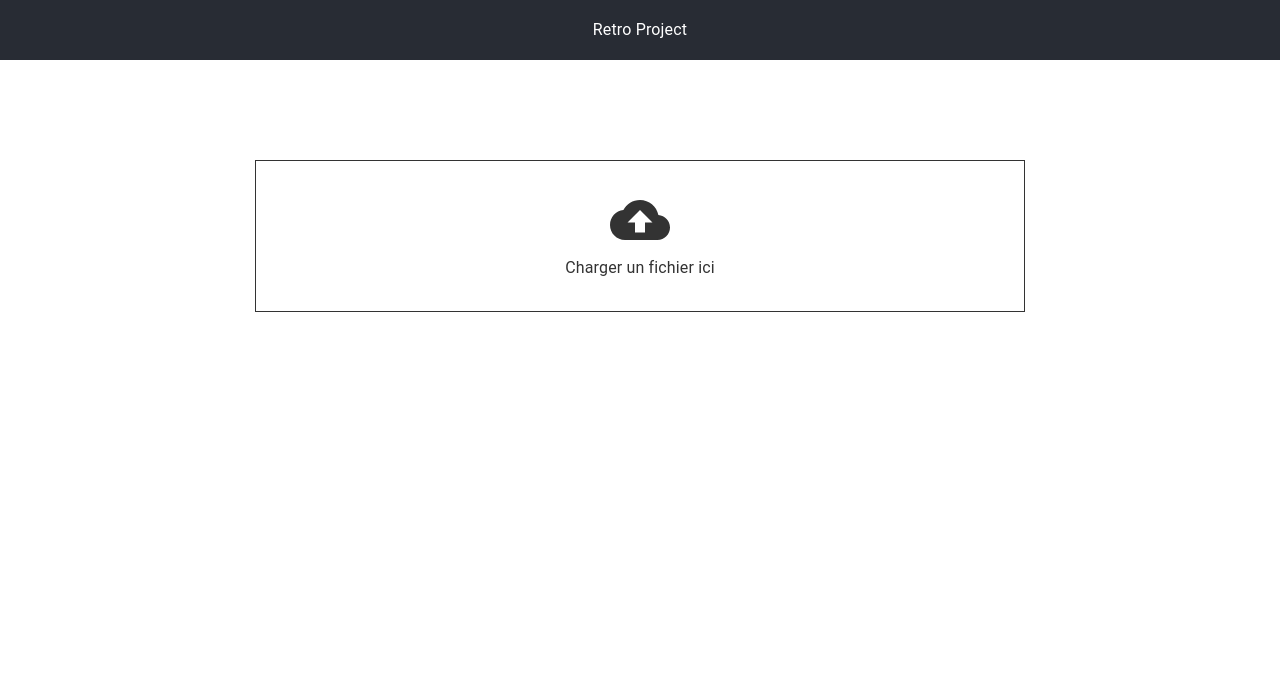
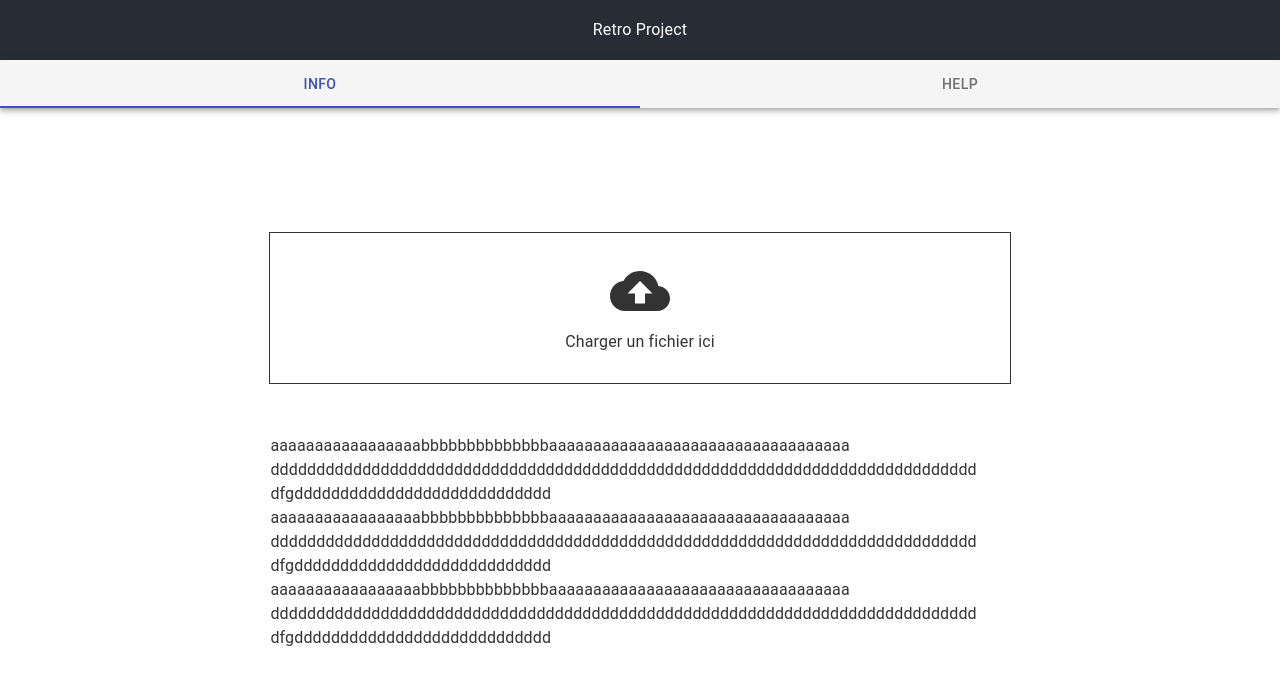
Before and after one commit to aminereal46/Uplaod, a React (Create React App) app: page / in a window 1280 px wide. Shown: the top 684 px of the page. Built offline with nearby package versions, Linux system fonts and the light colour scheme.

Commit message:
upload component

```diff
--- /dev/null
+++ b/src/Containers/Help.js
@@ -0,0 +1,46 @@
+import React, {useCallback, useEffect} from 'react'
+import {useDropzone} from 'react-dropzone'
+import {makeStyles} from "@material-ui/styles";
+import CloudUpload from '@material-ui/icons/CloudUpload';
+import Typography from '@material-ui/core/Typography';
+import request from "../Libs/request";
+
+const useStyles = makeStyles(theme => ({
+    container:{
+        width: '100%',
+        display: 'flex',
+        flexDirection: 'column',
+        alignItems: 'center',
+        marginTop: 100,
+    },
+    typo: {
+        width: '60%',
+    }
+}));
+
+export default function Help() {
+    const classes = useStyles();
+    const [data, setData] = React.useState('');
+
+    React.useEffect(async () => {
+        try {
+            const response = await request.get(`retro/help`);
+            setData(response.data ? response.data : '');
+        } catch {
+            console.log('error network');
+        }
+    }, []);
+
+    return (
+        <div className={classes.container}>
+            <Typography align="left" className={classes.typo}>
+                {data}
+                aaaaaaaaaaaaaaaaaaaaaaaaaaaaaaaaaaaaaa
+                aaaaaaaaaaaaaaaaaaaaaaaaaaaaaaaaaaaaaa
+                aaaaaaaaaaaaaaaaaaaaaaaaaaaaaaaaaaaaaa
+                aaaaaaaaaaaaaaaaaaaaaaaaaaaaaaaaaaaaaa
+                aaaaaaaaaaaaaaaaaaaaaaaaaaaaaaaaaaaaaa
+            </Typography>
+        </div>
+    );
+}
--- a/src/Containers/Home.js
+++ b/src/Containers/Home.js
@@ -1,65 +1,65 @@
 import React, {useCallback} from 'react'
-import {useDropzone} from 'react-dropzone'
-import {makeStyles} from "@material-ui/styles";
-import CloudUpload from '@material-ui/icons/CloudUpload';
+import AppBar from '@material-ui/core/AppBar';
 import Typography from '@material-ui/core/Typography';
-import request from "../Libs/request";
+import Tabs from '@material-ui/core/Tabs';
+import Box from '@material-ui/core/Box';
+import Tab from '@material-ui/core/Tab';
+import Info from './Info';
+import Help from './Help';
 
-const useStyles = makeStyles(theme => ({
-    container:{
-        width: '100%',
-        display: 'flex',
-        flexDirection: 'column',
-        alignItems: 'center',
-        marginTop: 100,
-    },
-    dropZone: {
-        width: '60%',
-        height: 150,
-        display: 'flex',
-        flexDirection: 'column',
-        alignItems: 'center',
-        justifyContent: 'center',
-        border: '1px solid',
-        marginBottom: 50,
-    },
-    typo: {
-        width: '60%',
-    }
-}));
-
-export default function MyDropzone() {
-    const classes = useStyles();
-    const [data, setData] = React.useState('');
-
-    const onDrop = useCallback(async (acceptedFiles) => {
-        let formData = new FormData();
-        formData.append('file', acceptedFiles[0]);
-        // Send files through formData
-        const response = await request.post(`retro/info`, formData,
-            {
-                headers: {
-                    'Content-Type': 'multipart/form-data'
-                }
-            });
-        setData(response.data);
-    }, []);
-    const {getRootProps, getInputProps} = useDropzone({onDrop})
+function TabPanel(props) {
+    const {children, value, index, ...other} = props;
 
     return (
-        <div className={classes.container}>
-            <div {...getRootProps()} className={classes.dropZone}>
-                <input {...getInputProps()} />
-                <div className={classes.upload}>
-                    <CloudUpload style={{fontSize: '60px'}}/>
-                    <Typography variant="subtitle1" align="center">
-                        Charger un fichier ici
-                    </Typography>
-                </div>
-            </div>
-            <Typography className={classes.typo}>
-                {data}
-            </Typography>
+        <Typography
+            component="div"
+            role="tabpanel"
+            hidden={value !== index}
+            id={`full-width-tabpanel-${index}`}
+            aria-labelledby={`full-width-tab-${index}`}
+            {...other}
+        >
+            {value === index && <Box p={3}>{children}</Box>}
+        </Typography>
+    );
+}
+
+
+function a11yProps(index) {
+    return {
+        id: `full-width-tab-${index}`,
+        'aria-controls': `full-width-tabpanel-${index}`,
+    };
+}
+
+export default function Home() {
+    const [value, setValue] = React.useState(0);
+
+    const handleChange = (event, newValue) => {
+        setValue(newValue);
+    };
+
+    return (
+        <div>
+            <AppBar  position="static" color="default">
+                <Tabs
+                    value={value}
+                    onChange={handleChange}
+                    indicatorColor="primary"
+                    textColor="primary"
+                    variant="fullWidth"
+                    aria-label="full width tabs example"
+                >
+                    <Tab label="Info" {...a11yProps(0)} />
+                    <Tab label="Help" {...a11yProps(1)} />
+                </Tabs>
+            </AppBar>
+            <TabPanel value={value} index={0}>
+                <Info/>
+            </TabPanel>
+            <TabPanel value={value} index={1}>
+                <Help/>
+            </TabPanel>
         </div>
     );
 }
--- /dev/null
+++ b/src/Containers/Info.js
@@ -0,0 +1,76 @@
+import React, {useCallback} from 'react'
+import {useDropzone} from 'react-dropzone'
+import {makeStyles} from "@material-ui/styles";
+import CloudUpload from '@material-ui/icons/CloudUpload';
+import Typography from '@material-ui/core/Typography';
+import request from "../Libs/request";
+
+const useStyles = makeStyles(theme => ({
+    container: {
+        width: '100%',
+        display: 'flex',
+        flexDirection: 'column',
+        alignItems: 'center',
+        marginTop: 100,
+    },
+    dropZone: {
+        width: '60%',
+        height: 150,
+        display: 'flex',
+        flexDirection: 'column',
+        alignItems: 'center',
+        justifyContent: 'center',
+        border: '1px solid',
+        marginBottom: 50,
+    },
+    typo: {
+        width: '60%',
+    }
+}));
+
+export default function MyDropzone() {
+    const classes = useStyles();
+    const [data, setData] = React.useState('');
+
+    const onDrop = useCallback(async (acceptedFiles) => {
+        let formData = new FormData();
+        formData.append('file', acceptedFiles[0]);
+        // Send files through formData
+        try {
+            const response = await request.post(`retro/info`, formData,
+                {
+                    headers: {
+                        'Content-Type': 'multipart/form-data'
+                    }
+                });
+            setData(response.data);
+        } catch {
+            console.log('error network');
+        }
+    }, []);
+    const {getRootProps, getInputProps} = useDropzone({onDrop})
+    return (
+        <div className={classes.container}>
+            <div {...getRootProps()} className={classes.dropZone}>
+                <input {...getInputProps()} />
+                <div className={classes.upload}>
+                    <CloudUpload style={{fontSize: '60px'}}/>
+                    <Typography variant="subtitle1" align="center">
+                        Charger un fichier ici
+                    </Typography>
+                </div>
+            </div>
+            <Typography align="left" className={classes.typo}>
+                aaaaaaaaaaaaaaaaabbbbbbbbbbbbbbaaaaaaaaaaaaaaaaaaaaaaaaaaaaaaaaaa
+                ddddddddddddddddddddddddddddddddddddddddddddddddddddddddddddddddddddddddddddd
+                dfgdddddddddddddddddddddddddddd
+                aaaaaaaaaaaaaaaaabbbbbbbbbbbbbbaaaaaaaaaaaaaaaaaaaaaaaaaaaaaaaaaa
+                ddddddddddddddddddddddddddddddddddddddddddddddddddddddddddddddddddddddddddddd
+                dfgdddddddddddddddddddddddddddd
+                aaaaaaaaaaaaaaaaabbbbbbbbbbbbbbaaaaaaaaaaaaaaaaaaaaaaaaaaaaaaaaaa
+                ddddddddddddddddddddddddddddddddddddddddddddddddddddddddddddddddddddddddddddd
+                dfgdddddddddddddddddddddddddddd
+            </Typography>
+        </div>
+    );
+}
```
